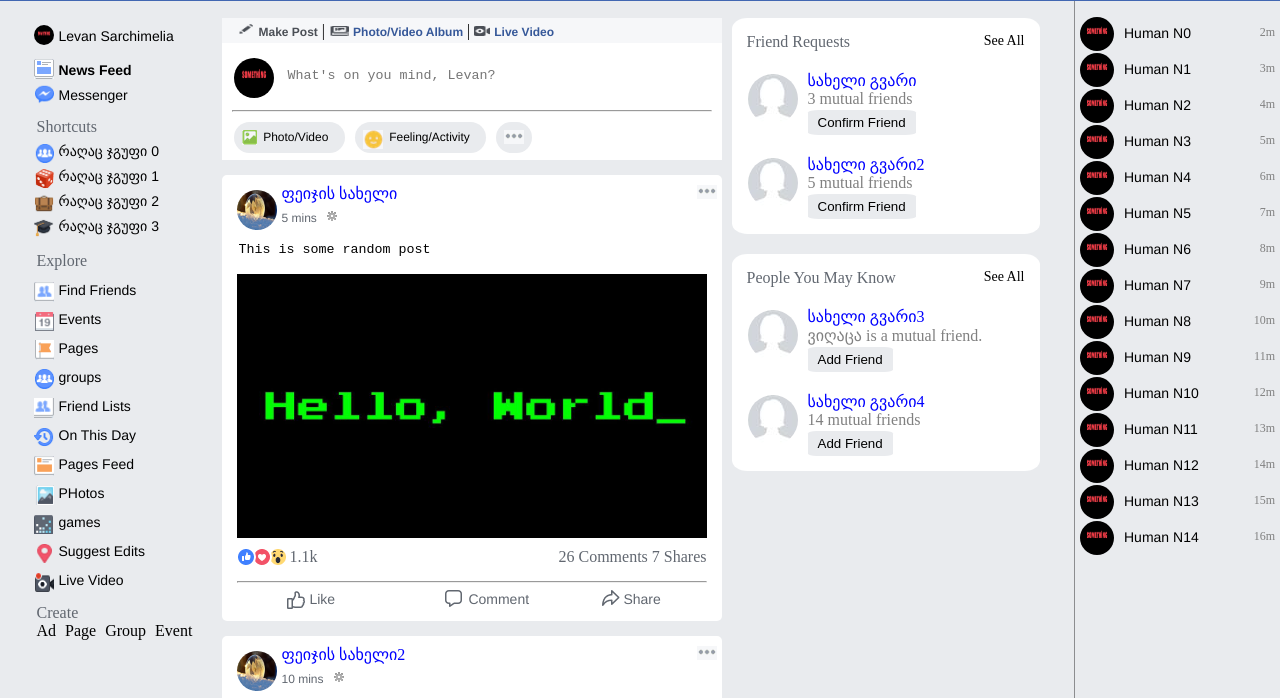
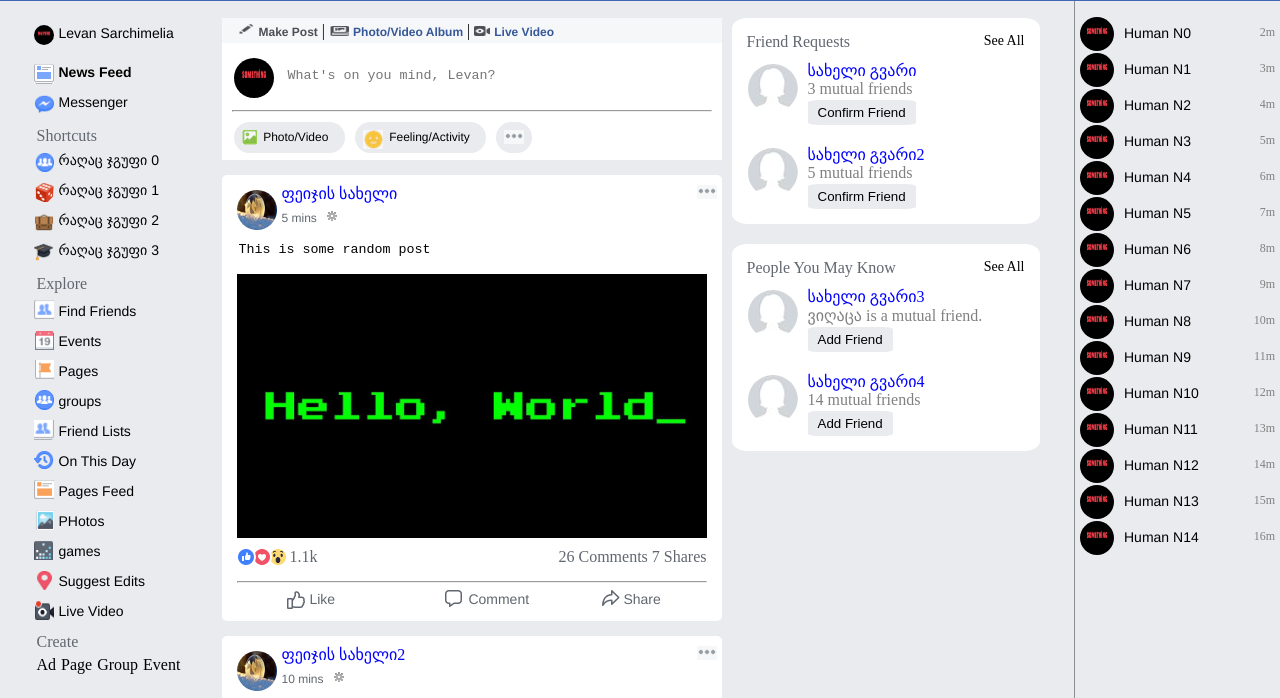
Before and after one commit to GIVIl3o/abc, a plain HTML site: page index.html in a window 1280 px wide. Shown: the part 42-740 px from the top of the page. Drawn offline with Linux system fonts and the light colour scheme.

Commit message:
left column list bugfix

```diff
--- a/index.html
+++ b/index.html
@@ -14,7 +14,9 @@
 					<span id="fblogo" class="navbarContent"></span>
 					<div style="display:inline;">
 						<input type="text" id="searchbar" class="navbarContent" placeholder="Search">
+						<label for="searchbar">
 							<img src="images/searchIcon.png" width="30" height="24" style="margin-left: -35px;margin-top: 1px;" >
+						</label>
 					</div>
 				</div>
 
@@ -78,7 +80,7 @@
 					</ul>
 				</div>
 
-				<span style="clear:left;margin-top:5px;color:#616770;">Shortcuts</span>
+				<span style="clear:left;margin-top:10px;margin-bottom:5px;color:#616770;">Shortcuts</span>
 
 				<div id="groups">
 					<ul>
@@ -109,63 +111,88 @@
 					</ul>
 				</div>
 
-				<span style="color:#616770;">Explore</span>
+				<span style="color:#616770;margin-bottom:5px;">Explore</span>
 
 				<div id="social">
+					<ul>
+						<li>
 							<div class="leftColumnElem">
 								<img src="images/findFriends.png" width="20" height="20">
 								<span class="contentText">Find Friends</span>
 							</div>
-
+						</li>
+						<li>
 							<div class="leftColumnElem">
 								<img src="images/events.png" width="20" height="20">
 								<span class="contentText">Events</span>
 							</div>
+						</li>
+						<li>
 							<div class="leftColumnElem">
 								<img src="images/Pages.png" width="20" height="20">
 								<span class="contentText">Pages</span>
 							</div>
+						</li>
+						<li>
 							<div class="leftColumnElem">
 								<img src="images/groups.png" width="20" height="20">
 								<span class="contentText">groups</span>
 							</div>
+						</li>
+						<li>
 							<div class="leftColumnElem">
 								<img src="images/friendList.png" width="20" height="20">
 								<span class="contentText">Friend Lists</span>
 							</div>
+						</li>
+						<li>
 							<div class="leftColumnElem">
 								<img src="images/onThisDay.png" width="20" height="20">
 								<span class="contentText">On This Day</span>
 							</div>
+						</li>
+						<li>
 							<div class="leftColumnElem">
 								<img src="images/pageFeed.png" width="20" height="20">
 								<span class="contentText">Pages Feed</span>
 							</div>
+						</li>
+						<li>
 							<div class="leftColumnElem">
 								<img src="images/photos.png" width="20" height="20">
 								<span class="contentText">PHotos</span>
 							</div>
+						</li>
+						<li>
 							<div class="leftColumnElem">
 								<img src="images/games.png" width="20" height="20">
 								<span class="contentText">games</span>
 							</div>
+						</li>
+						<li>
 							<div class="leftColumnElem">
 								<img src="images/suggestEdits.png" width="20" height="20">
 								<span class="contentText">Suggest Edits</span>
 							</div>
+						</li>
+						<li>
 							<div style="margin-bottom: 10px;" class="leftColumnElem">
 								<img src="images/liveVideo.png" width="20" height="20">
 								<span class="contentText">Live Video</span>
 							</div>
+						</li>
+					</ul>
 				</div>
 
-				<span style="color:#616770;">Create</span><br>
+				<div id="leftColumnOther">
+					<span style="color:#616770;display:block;margin-bottom:5px;">Create</span>
 
-				<div id="CreateLinks">
+					<div id="CreateLinks" style="clear:left;">
 						<span href="#" class="CreateLinks">Ad</span>
 						<span href="#" class="CreateLinks">Page</span>
 						<span href="#" class="CreateLinks">Group</span>
 						<span href="#" class="CreateLinks">Event</span>
+					</div>
 				</div>
 			</div>
 		</div>
@@ -334,7 +361,7 @@
 				<span style="color:#616770;">Friend Requests</span>
 				<span class="CreateLinks" style="float:right;font-size:14;">See All</span><br>
 
-				<div class="curRequest">
+				<div class="curRequest" style="margin-top:10px;">
 					<div style="float:left;">
 						<img src="images/userNoImage.png">
 					</div>
@@ -362,7 +389,7 @@
 				<span style="color:#616770;">People You May Know</span>
 				<span class="CreateLinks" style="float:right;font-size:14;">See All</span><br>
 
-				<div class="curRequest">
+				<div class="curRequest" style="margin-top:10px;">
 					<div style="float:left;">
 						<img src="images/userNoImage.png">
 					</div>
--- a/style.css
+++ b/style.css
@@ -145,6 +145,7 @@
 
 #groups{
 	margin-bottom: 10px;
+	clear:left;
 }
 
 .CreateLinks{
@@ -161,16 +162,13 @@
 .leftColumnElem:active{
 	background-color:#e9ebee;
 }
-.leftColumnElem{
-	cursor: pointer;
-	padding: 2px;
-}
 
 #groups{
 	margin-top: 5px;
 }
 #social{
 	margin-top:10px;
+	clear:left;
 }
 
 #friends{
@@ -300,24 +298,26 @@
 }
 
 #leftColumn li{
-	height:20px;
+	height:25px;
 }
 
 #leftColumn img{
 	width: 20px;
 	height: 20px;
 	float:left;
+	clear: left;
 }
 
 #leftColumn span{
-	height:20px;
 	margin-left:5px;
-	margin-top:3px;
+	float: left;
 }
 
 .leftColumnElem{
-	height:20px;
+	height:25px;
 	margin-top:5px;
+	cursor: pointer;
+	padding: 2px;
 }
 #leftColumn ul{
 	margin-top:2px;
@@ -371,3 +371,17 @@
 img{
 	cursor:pointer;
 }
+ul{
+	margin-bottom: 0px;
+}
+#leftColumnOther{
+	margin-top:10px;
+}
+
+#social span{
+	margin-top:3px;
+}
+
+.peopleRequests img{
+	border-radius: 50%;
+}
```
Lines whose indentation alone changed are shown as unchanged.
